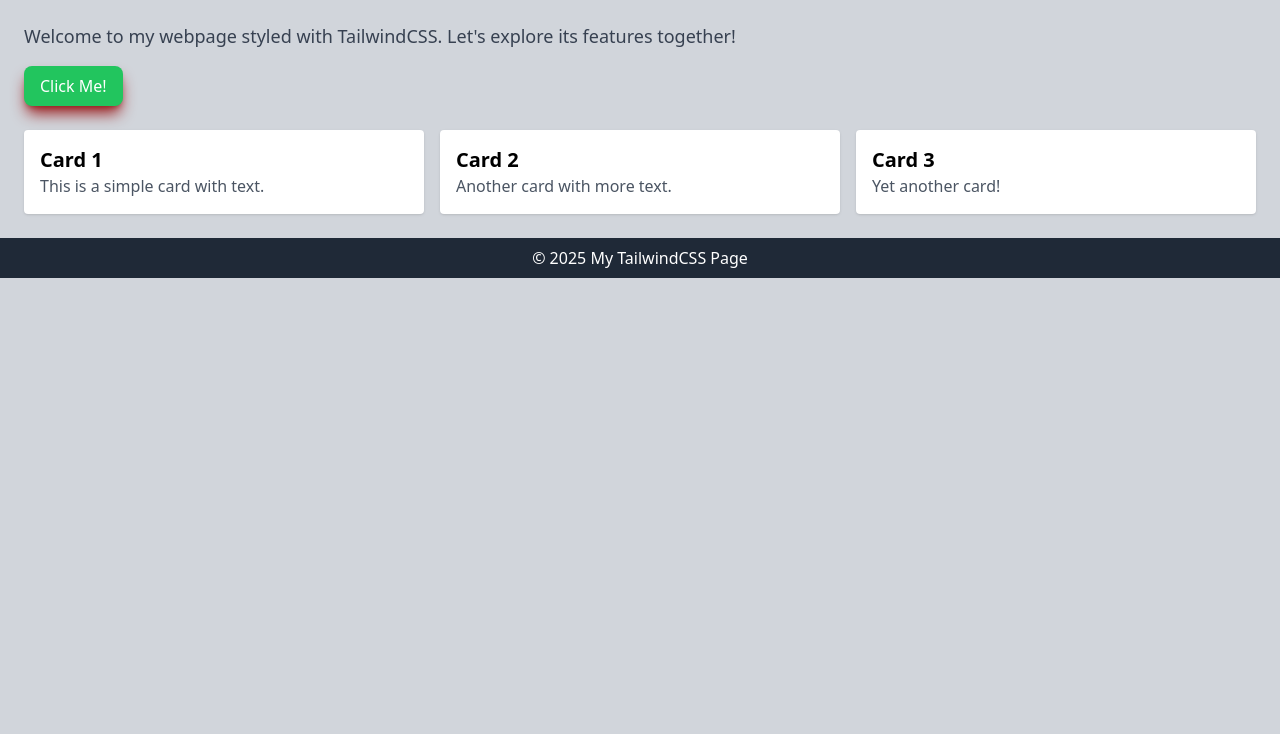
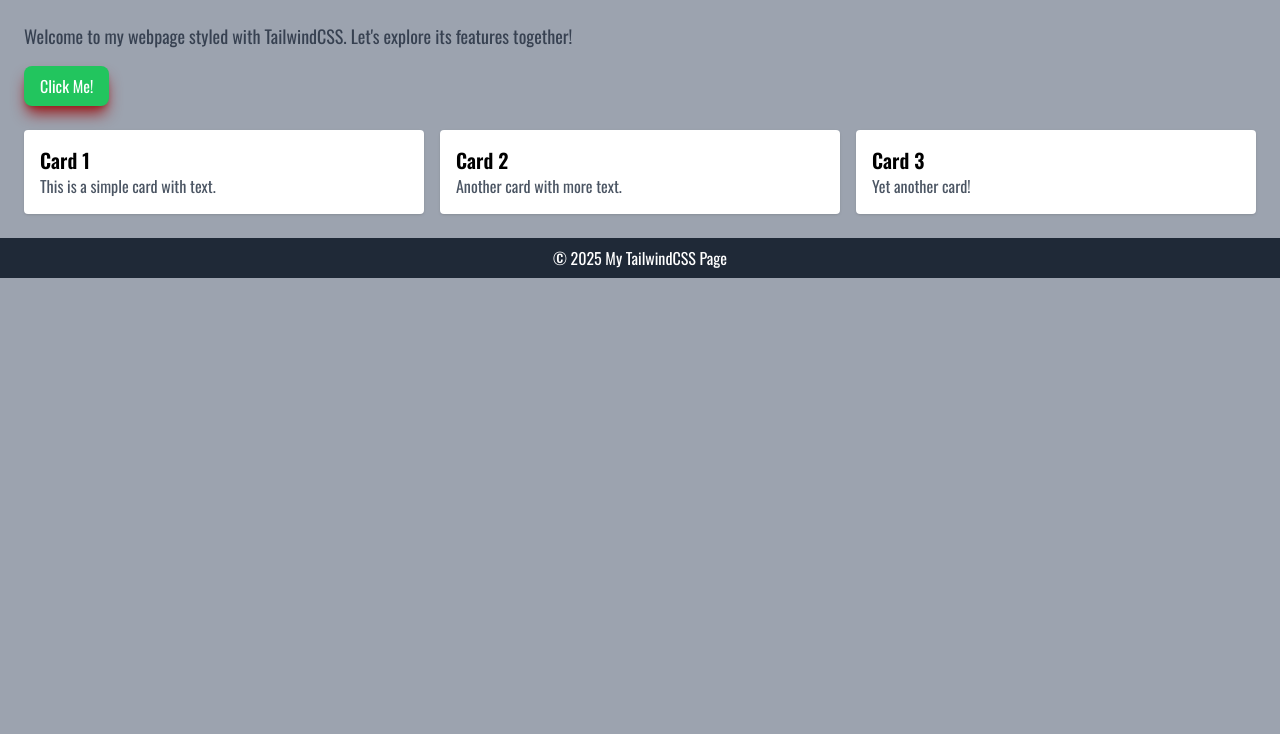
Before and after one commit to minhnhat1901/learning-tailwindcss, a website: page index.html in a window 1280 px wide. Shown: the part 66-800 px from the top of the page. Drawn offline with nearby package versions, Linux system fonts and the light colour scheme.

Commit message:
Update files

```diff
--- a/index.html
+++ b/index.html
@@ -4,8 +4,11 @@
     <meta charset="UTF-8">
     <meta name="viewport" content="width=device-width, initial-scale=1.0">
     <link href="./styles.css" rel="stylesheet">
+    <link rel="preconnect" href="https://fonts.googleapis.com">
+    <link rel="preconnect" href="https://fonts.gstatic.com" crossorigin>
+    <link href="https://fonts.googleapis.com/css2?family=Oswald:wght@200..700&display=swap" rel="stylesheet">
 </head>
-<body class="bg-gray-300 font-sans">
+<body class="bg-gray-400 font-['Oswald']">
     <header class="bg-blue-600 text-white p-4">
         <h1 class="text-2xl font-bold">My TailwindCSS Page</h1>
     </header>
```
Also changed, not shown: styles.css.
